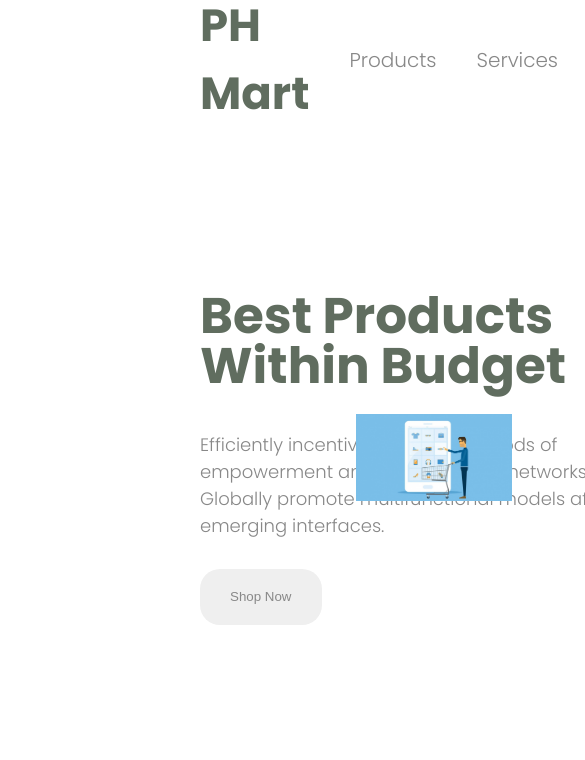
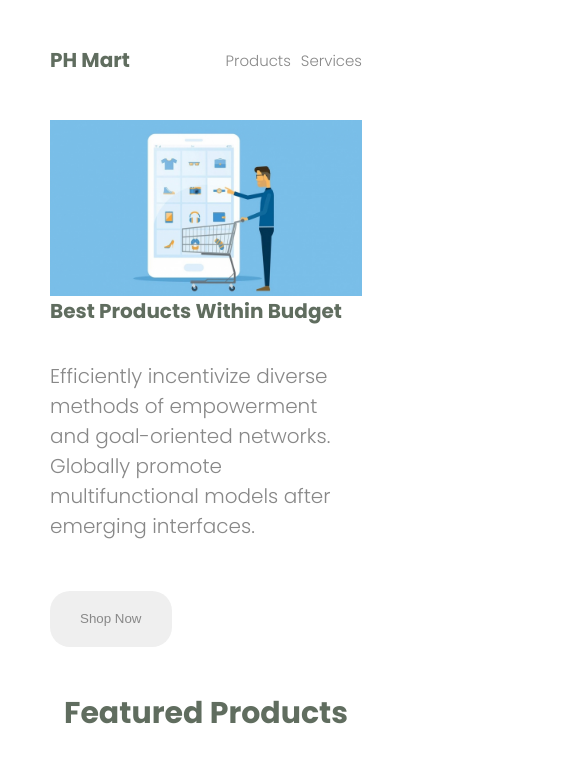
Before and after one commit to Mahbub049/Ph-Mart, a plain HTML site: page index.html in a window 390 px wide. Shown: the top 760 px of the page, 585 px wide, since content can reach past the window. Drawn offline with Linux system fonts and the light colour scheme.

Commit message:
mobile version added

```diff
--- a/style.css
+++ b/style.css
@@ -206,6 +206,10 @@ header nav .website-items ul{
     width: 60%;
     text-align: center;
 }
+.reasons h3{
+    margin-bottom: 1rem;
+    margin-top: 1rem;
+}
 .reasons img{
     width: 50%;
 }
@@ -221,3 +225,75 @@ footer{
     align-items: center;
     background-color: #efefefef;
 }
+
+
+/* Mobile Devices */
+@media screen and (max-width: 576px) {
+    header, .hero-section, .products-section, .best{
+        padding: 0 5rem;
+    }
+    .website-name h1{
+        font-size: 2rem;
+    }
+    .website-items ul li a{
+        margin-left: 1rem;
+        font-size: 1.5rem;
+    }
+    .hero-section{
+        flex-direction: column-reverse;
+    }
+    .hero-img, .hero-section .hero-content{
+        width: 100%;
+    }
+    .hero-section .hero-content h1{
+        font-size: 2rem;
+        width: 100%;
+        line-height: 6rem;
+        margin-bottom: 2rem;
+    }
+    .hero-section .hero-content p{
+        font-size: 2rem;
+        width: 100%;
+        margin-bottom: 5rem;
+    }
+    .hero-section .hero-img {
+        width: 100%;
+    }
+    .hero-section .hero-img img {
+        width: 100%;
+    }
+    .hero-section .hero-content {
+        height: 40vh;
+    }
+
+    /* Features Section */
+    .products-section h1{
+        font-size: 3rem;
+        margin-bottom: 2rem;
+        line-height: 6rem;
+    }
+    .products-section .products{
+        grid-template-columns: repeat(1, 1fr);
+    }
+
+    /* Reasons */
+    .best h1{
+        font-size: 2rem;
+        line-height: 6rem;
+        margin-bottom: 2rem;
+    }
+
+    .reasons-container{
+        grid-template-columns: repeat(1, 1fr);
+        gap: 5rem;
+    }
+    .reasons h3{
+        font-size: 2rem;
+    }
+
+    /* Footer */
+    footer{
+        font-size: 1rem;
+        margin-left: 10rem;
+    }
+}
```
